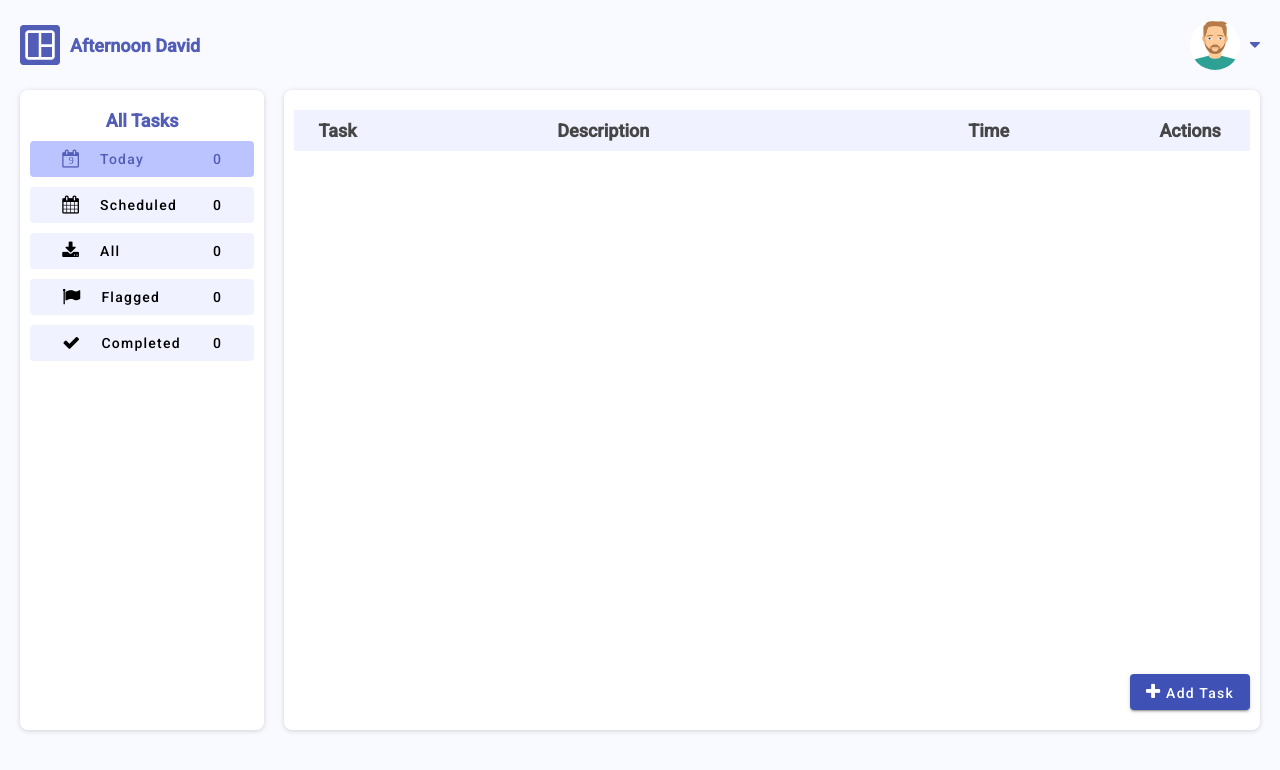
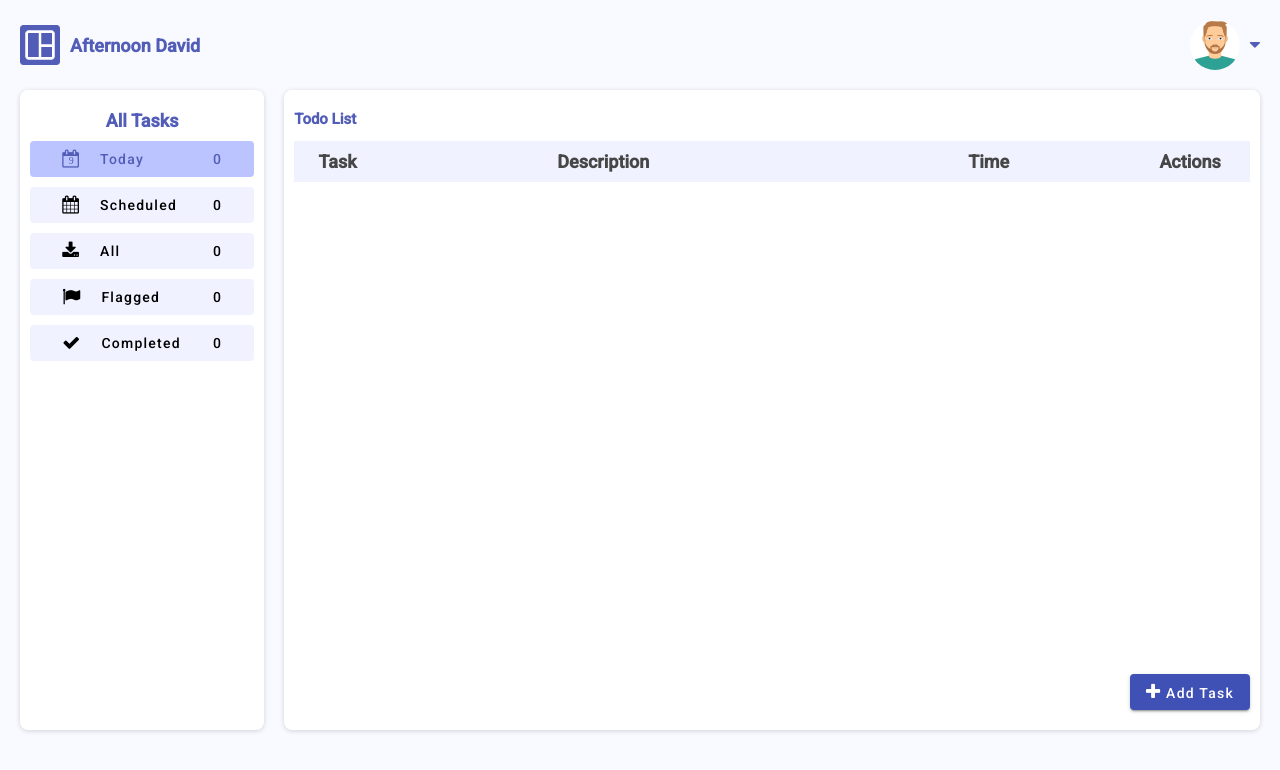
Before and after one commit to Onosgb/e-health-test, an Angular app: page / in a window 1280 px wide. Shown: the top 770 px of the page. Built offline with nearby package versions, Linux system fonts and the light colour scheme.

Commit message:
List: Added the omitted title to the list

```diff
--- a/src/app/app.component.html
+++ b/src/app/app.component.html
@@ -1,11 +1,11 @@
 <header>
   <div class="left">
-    <img src="assets/img/menu-icon.png" alt="" class="left_menu" />
-    <h4 class="left_title">{{ getTimeOfDay }} David</h4>
     <span (click)="openNav()" *ngIf="sSize <= 768">
       <i class="fa fa-bars" aria-hidden="true" *ngIf="!isSide"></i>
       <i class="fa fa-times" aria-hidden="true" *ngIf="isSide"></i>
     </span>
+    <img src="assets/img/menu-icon.png" alt="" class="left_menu" />
+    <h4 class="left_title">{{ getTimeOfDay }} David</h4>
   </div>
   <div class="right">
     <img class="right_profile" src="assets/img/avatar1.png" alt="" />
@@ -17,8 +17,6 @@
 
 <div class="container">
   <div class="side-nav" *ngIf="isSide">
-    <!-- <mat-card>
-      <mat-card-content class="buttons"> -->
     <h4 class="title">All Tasks</h4>
     <button
       mat-button
@@ -82,8 +80,6 @@
         <span>{{ completed.length }}</span>
       </div>
     </button>
-    <!-- </mat-card-content>
-    </mat-card> -->
   </div>
   <div class="content">
     <app-task-list
--- a/src/app/components/task-list/task-list.component.html
+++ b/src/app/components/task-list/task-list.component.html
@@ -1,4 +1,6 @@
 <div class="container">
+  <h2 class="title">Todo List</h2>
+  <div class="content">
     <table width="100%">
       <thead>
         <th width="2%"></th>
@@ -39,6 +41,7 @@
         </tr>
       </tbody>
     </table>
+  </div>
   <div class="card-footer">
     <button
       mat-raised-button
--- a/src/app/components/task-list/task-list.component.scss
+++ b/src/app/components/task-list/task-list.component.scss
@@ -12,9 +12,10 @@
     color: $text-secondary;
   }
 
+  .content {
+    height: 60vh;
     table {
       width: 100%;
-    max-height: 60vh;
       overflow: hidden;
       overflow-y: auto;
       border-collapse: collapse;
@@ -61,7 +62,7 @@
         }
       }
     }
-
+  }
   .card-footer {
     padding-top: 4rem;
     @include align(flex, flex-end, center, row);
```
Lines whose indentation alone changed are shown as unchanged.
